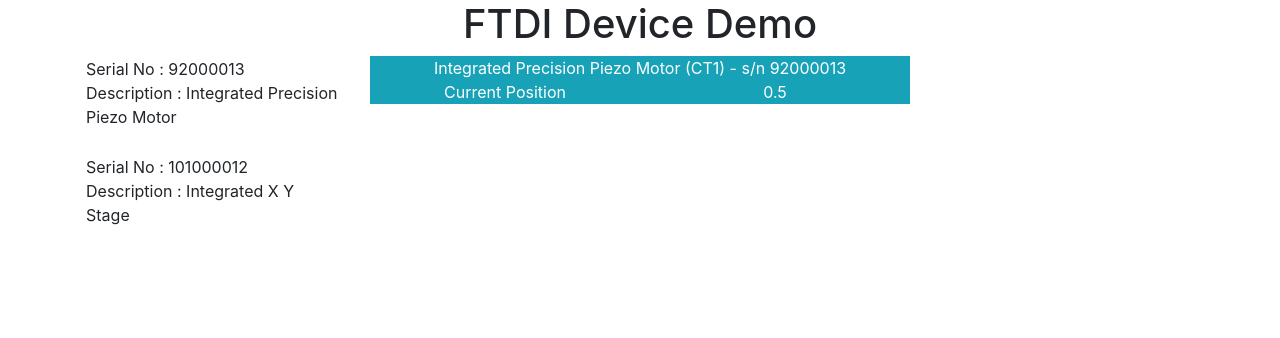
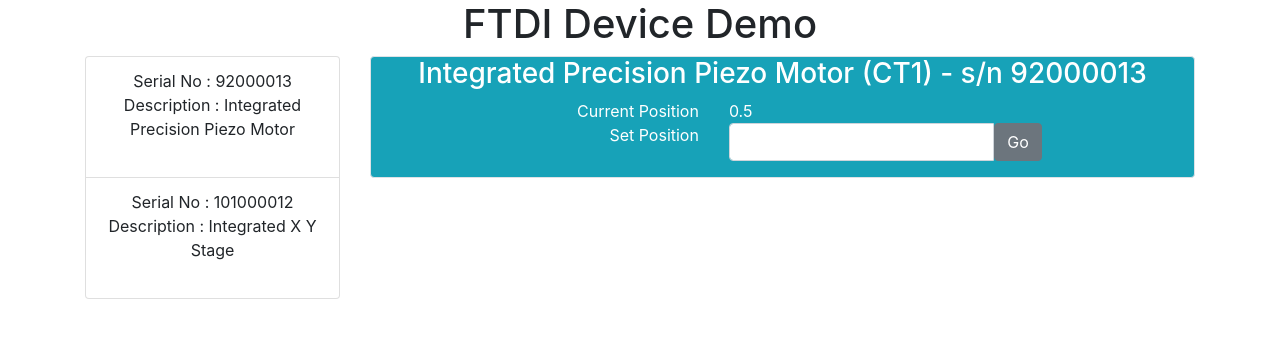
Before and after one commit to Robo-Mike/electron-react-ftdi-devices, a React (Create React App) app: page / in a window 1280 px wide. Shown: the top 338 px of the page. Built offline with nearby package versions, Linux system fonts and the light colour scheme.

Commit message:
Improved Styling

```diff
--- a/src/App.js
+++ b/src/App.js
@@ -1,21 +1,21 @@
 import React from 'react';
 import logo from './logo.svg';
 import './App.css';
-import {Container,Grid,Row,Col} from 'react-bootstrap';
+import {Container,Grid,Row,Col, ListGroup} from 'react-bootstrap';
 
 const DEVICEINFOS = [{serialNo: 92000013, description: 'Integrated Precision Piezo Motor', productCode: 'CT1'}, {serialNo: 101000012, description: 'Integrated X Y Stage', productCode: 'MXY30'}]
 const DEVICE = {serialNo: 92000013, description: 'Integrated Precision Piezo Motor', productCode: 'CT1', currentPosition: '0.5'}
 
 function App() {
   return (
-    <div className="App">
+    <div className='App'>
       <div class='page-header'>
       <h1>FTDI Device Demo</h1>
       </div>
       <Container >
         <Row>
           <Col xs={3} ><DeviceInfoList deviceInfos={DEVICEINFOS} /></Col>
-          <Col xs={6} ><DeviceView device={DEVICE} /></Col>
+          <Col xs={9} ><DeviceView device={DEVICE} /></Col>
         </Row>
       </Container>
     </div>
@@ -24,25 +24,42 @@
 
 //Es6 does an implicit return if no block statemnt
 const  DeviceView = ({device}) =>
-  <div class='img-rounded bg-info text-white' >
-  <Container >
+
+
+  <Container className='rounded bg-info text-white border ' >
     <Row  >
-    <Col>{device.description} ({device.productCode}) - s/n {device.serialNo}</Col>
+    <Col ><h3>{device.description} ({device.productCode}) - s/n {device.serialNo}</h3></Col>
   </Row>
     <Row>
-      <Col>Current Position</Col>
-      <Col>{device.currentPosition}</Col>
+      <Col className='text-right' xs={5} >Current Position</Col>
+      <Col className='text-left' xs={5} >{device.currentPosition}</Col>
     </Row>
-  </Container>
-  </div>
+    <Row className='form-group '>
+      {/*Had to put outside of form to prevent horizontal stacking*/}
+        <Col className='text-right' xs={5}  ><label for='targetPosition'>Set Position</label></Col>
+        <Col xs={5} >
+
+        <form>
+          <div class="input-group">
+          <input type='text' class='form-control'  id='targetPosition'  />
+          <span class="input-group-btn" >
+            <button class='btn btn-secondary' type='submit'>Go</button>
+          </span>
+          </div>
+        </form>
+
+        </Col>
+    </Row>
+</Container>
 
 
-const DeviceInfoList = ({deviceInfos}) =>
-      <table class="text-left">
+
+const DeviceInfoList = ({deviceInfos, selectedSerialNo}) =>
+      <ListGroup class='text-left'>
       {deviceInfos.map((item,key)=>
-        <tr><td><DeviceInfoItem deviceInfo={item} /></td></tr>
+        <ListGroup.Item active={selectedSerialNo==item.serialNo} ><DeviceInfoItem deviceInfo={item}  /></ListGroup.Item>
        )}
-      </table>
+      </ListGroup>
 
 
 const DeviceInfoItem = ({deviceInfo}) =>
```
